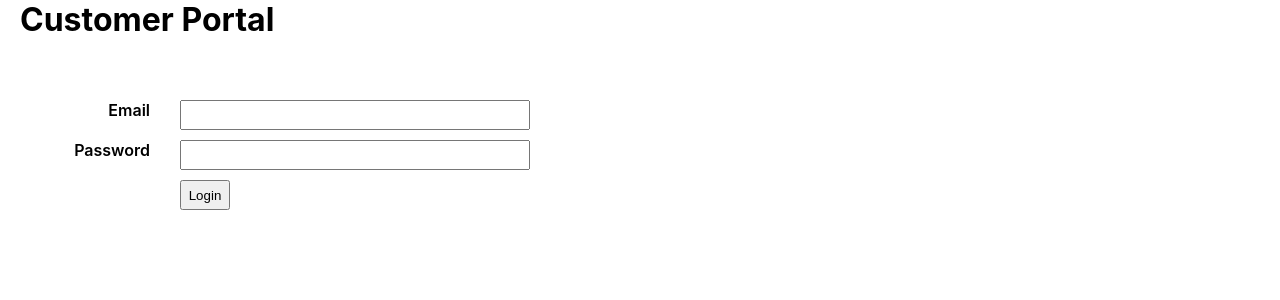
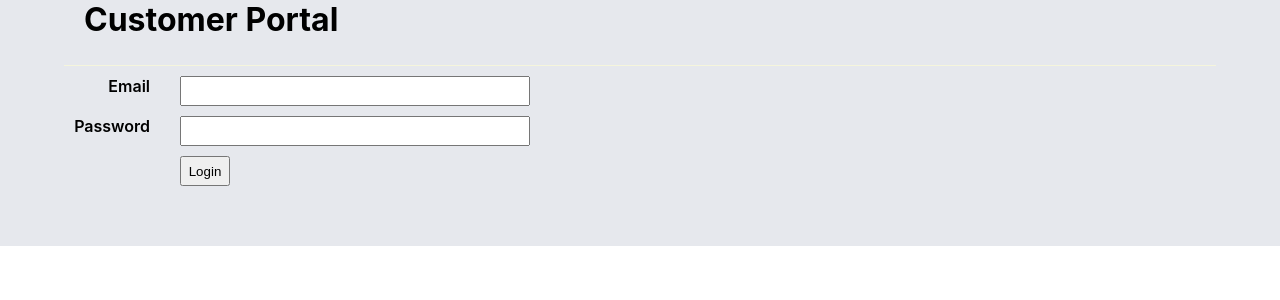
Before and after one commit to Daily120/customer-portal, a React (Create React App) app: page / in a window 1280 px wide. Shown: the top 300 px of the page. Built offline with nearby package versions, Linux system fonts and the light colour scheme.

Commit message:
position of popups of addPassenger and addTrip

```diff
--- a/src/components/AddPassenger/AddPassenger.css
+++ b/src/components/AddPassenger/AddPassenger.css
@@ -6,6 +6,10 @@
     margin: 0 0 25px 50px;
     display: flex;
     flex-flow: column;
+    background-color: white;
+    position: absolute;
+    left: 20vw;
+    top: 495px;
 }
 
 .add-Passenger-P {
--- a/src/components/AddTrip/AddTrip.css
+++ b/src/components/AddTrip/AddTrip.css
@@ -5,6 +5,10 @@
     margin: 0 0 25px 50px;
     display: flex;
     flex-flow: column;
+    background-color: white;
+    position: absolute;
+    top: 580px;
+    left: 20vw;
 }
 
 .add-trip-P {
--- a/src/components/BasicInfo/BasicInfo.css
+++ b/src/components/BasicInfo/BasicInfo.css
@@ -20,6 +20,8 @@
     color: #75A3BB;
     font-weight: 500;
     padding-bottom: 10px;
+    padding-left: 10px;
+    padding-top: 10px;
 }
 
 .div-under-basicInfo label {
--- a/src/components/BasicInfo/BasicInfo.js
+++ b/src/components/BasicInfo/BasicInfo.js
@@ -22,7 +22,13 @@ const handleSaveCustomer = () => {
             country
         })
     }).then(res => res.json())
-    .then(data=> console.log(data))
+    .then(data=> {
+        if(data.name) {
+            window.location.reload();
+        } else {
+            alert('Ooops! Something went wrong. Try again!');
+        }
+    })
 }
 
 class BasicInfo extends Component {
@@ -61,7 +67,7 @@ class BasicInfo extends Component {
     render() {
         const { email, name, address, city, country} = this.state;
         return (
-            <div id="basicInfo">
+            <div id="basicInfo" className="white-bg">
                     <p>Basic Info</p>
                 <div className="div-under-basicInfo">
                     <label htmlFor="basicInfoEmailField">Email</label>
--- a/src/components/CustomerDetailsPage/CustomerDetailsPage.css
+++ b/src/components/CustomerDetailsPage/CustomerDetailsPage.css
@@ -1,5 +1,3 @@
 #customerDetailsPage {
-    width: 100vw;
-    height: 100vh;
-    margin: 0;
+    margin-left: 25px;
 }
--- a/src/components/Header/Header.css
+++ b/src/components/Header/Header.css
@@ -1,7 +1,9 @@
 #header {
-    height: 100px;
-    width: 100%;
-    margin: 0;
+    height: 65px;
+    width: 90vw;
+    margin: auto;
+    border-bottom: 1px solid beige;
+    margin-bottom: 10px;
 }
 
 #header h1 {
--- a/src/components/PassengersList/PassengersList.js
+++ b/src/components/PassengersList/PassengersList.js
@@ -9,7 +9,7 @@ const PassengersList = ({ passengersList, onAddPassengerClick }) => {
     })
 
     return (
-        <div id="passengers">
+        <div id="passengers" className="white-bg">
             <p>Passengers</p>
             <table id="table-passengers">
                 <tbody className="passengersTBody">
--- a/src/components/TripsList/TripsList.js
+++ b/src/components/TripsList/TripsList.js
@@ -10,7 +10,7 @@ const TripsList = ({ tripsList, onAddTripClick }) => {
     })
 
     return (
-        <div id="trips">
+        <div id="trips" className="white-bg">
             <p>Trips</p>
             <table id="table-trips">
                 <tbody className="tripsTBody">
--- a/src/containers/App.css
+++ b/src/containers/App.css
@@ -0,0 +1,8 @@
+.App {
+    background-color: #e6e8ed;
+    padding-bottom: 50px;
+}
+
+.white-bg {
+    background-color: white;
+}
```
